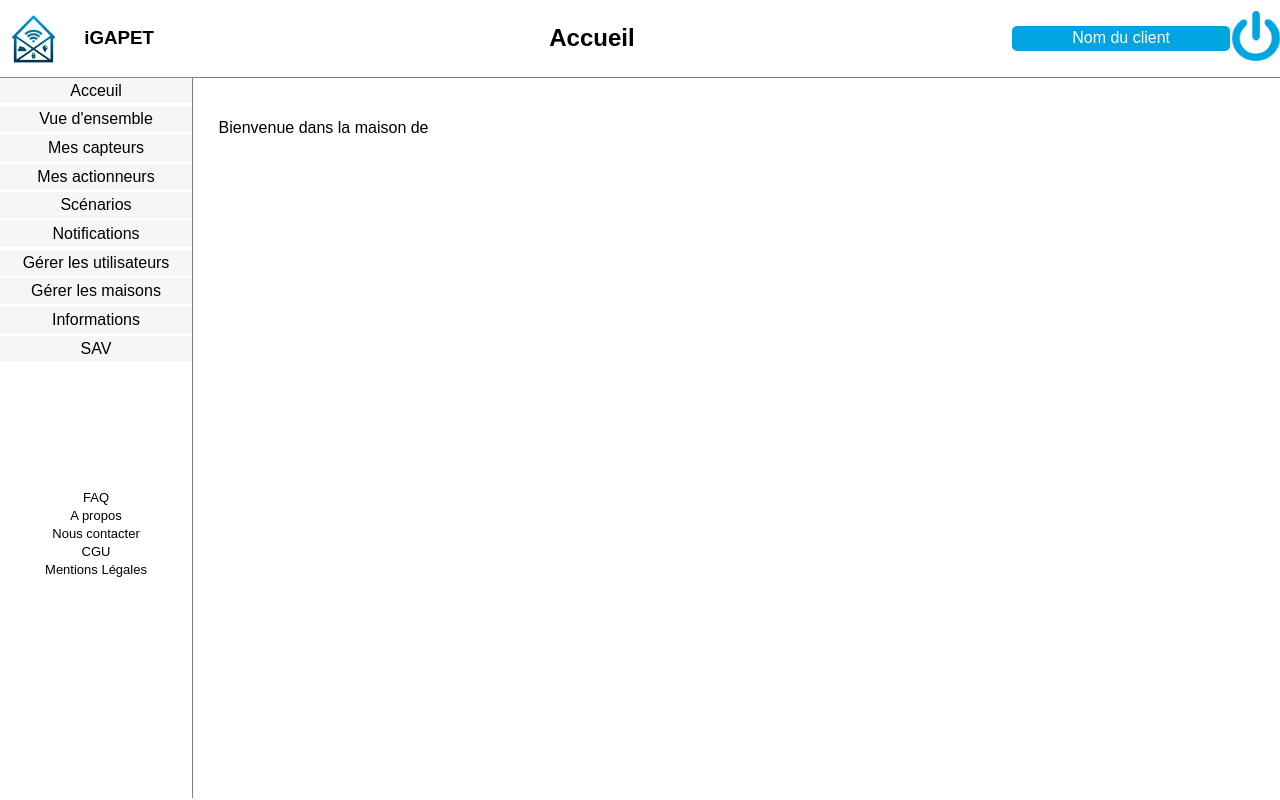
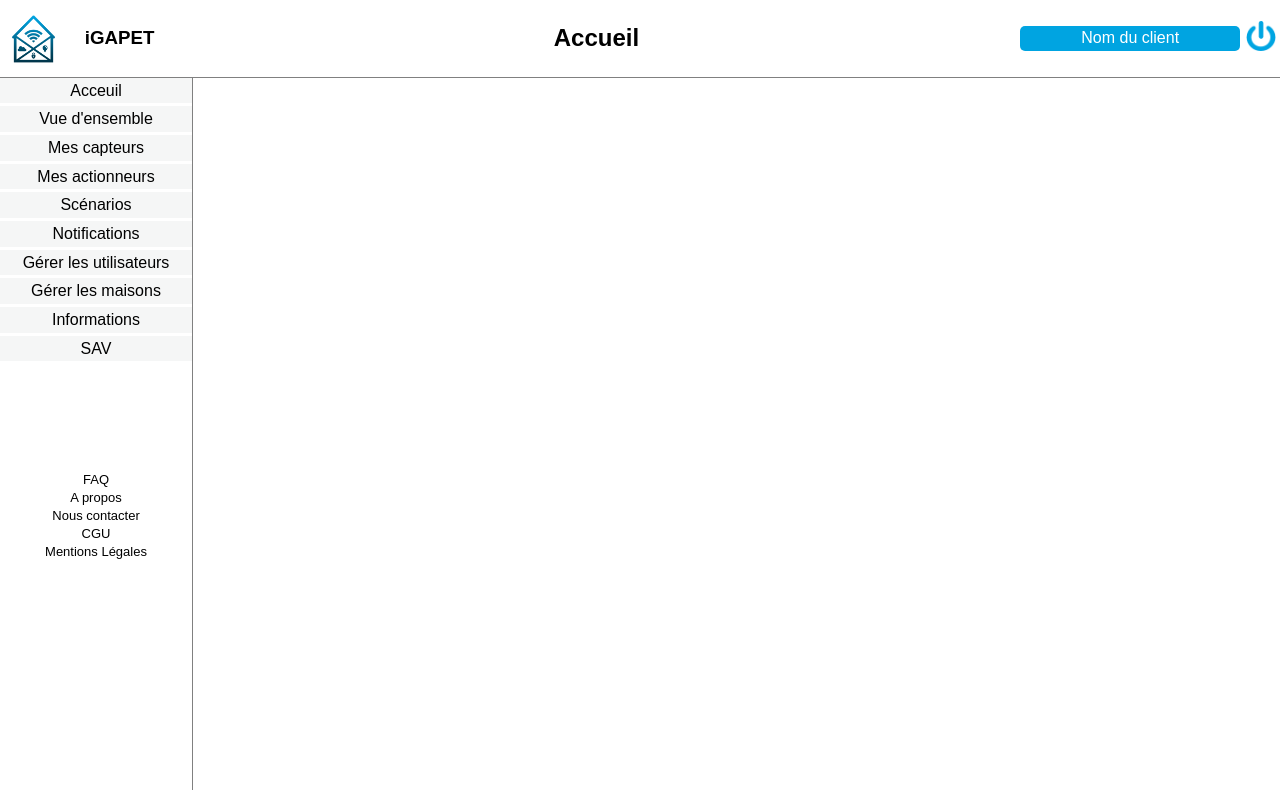
Before and after one commit to efrechon/iGAPET, a PHP site: page /iGAPET.php in a window 1280 px wide. Run offline with PHP 8.4, Linux system fonts and the light colour scheme.

Commit message:
Taille Bouton déconnexion

```diff
--- a/Trainning/AccueilType/iGAPET.php
+++ b/Trainning/AccueilType/iGAPET.php
@@ -10,8 +10,6 @@
         <?php include 'header.php'?>
         <?php include 'menu.php'?>
         <div class="contain">
-            <p>Bienvenue dans la maison de
-            </p>
         </div>
     </div>
 </body>
--- a/Trainning/AccueilType/iGAPETCSS.css
+++ b/Trainning/AccueilType/iGAPETCSS.css
@@ -32,6 +32,7 @@ header #nomPage{
     text-align: center;
 }
 header #nomClient{
+    margin-right: 5px;
     padding: 0.3%;
     flex: 2;
     text-align: center;
@@ -42,13 +43,14 @@ header #nomClient{
 
 .off{
     margin: 1%;
-    padding: 0.5%;
-    width: 50px;
+    margin-right: 5px;
+    padding: 1%;
+    width: 30px;
 }
 
 nav{
     width: 15%;
-    height: 90vh;
+    height: 89vh;
     margin-top: -2%;
     margin-right: 2%;
     border-right: 1px gray solid;
--- a/Trainning/AccueilType/menu.php
+++ b/Trainning/AccueilType/menu.php
@@ -10,7 +10,7 @@
         <li>Gérer les maisons</li>
         <li>Informations</li>
         <li>SAV</li>
-        <br><br><br><br><br><br><br>
+        <br><br><br><br><br><br>
         <li class="other">FAQ</li>
         <li class="other">A propos</li>
         <li class="other">Nous contacter</li>
```
